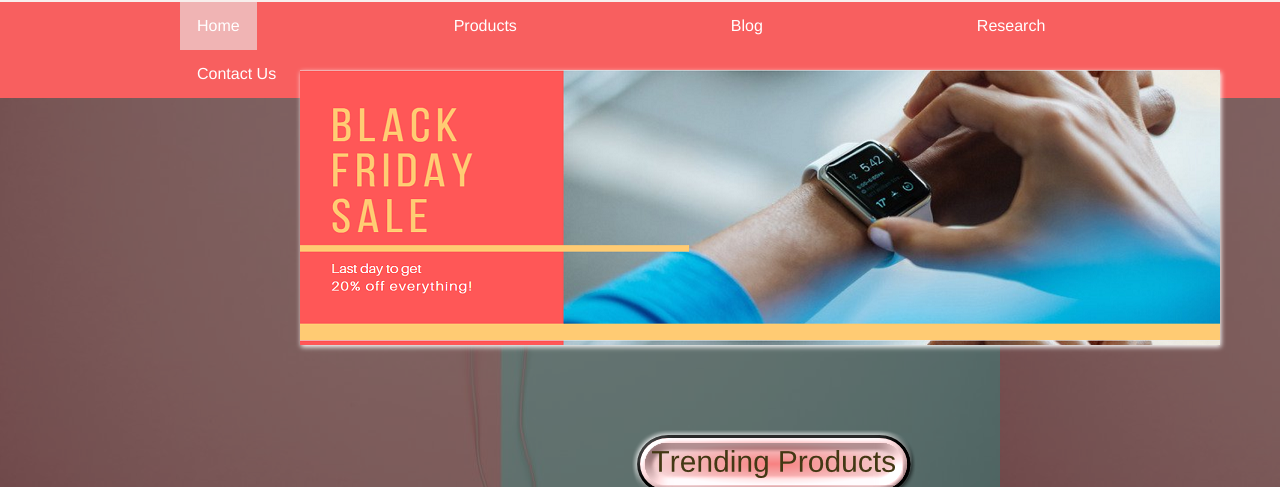
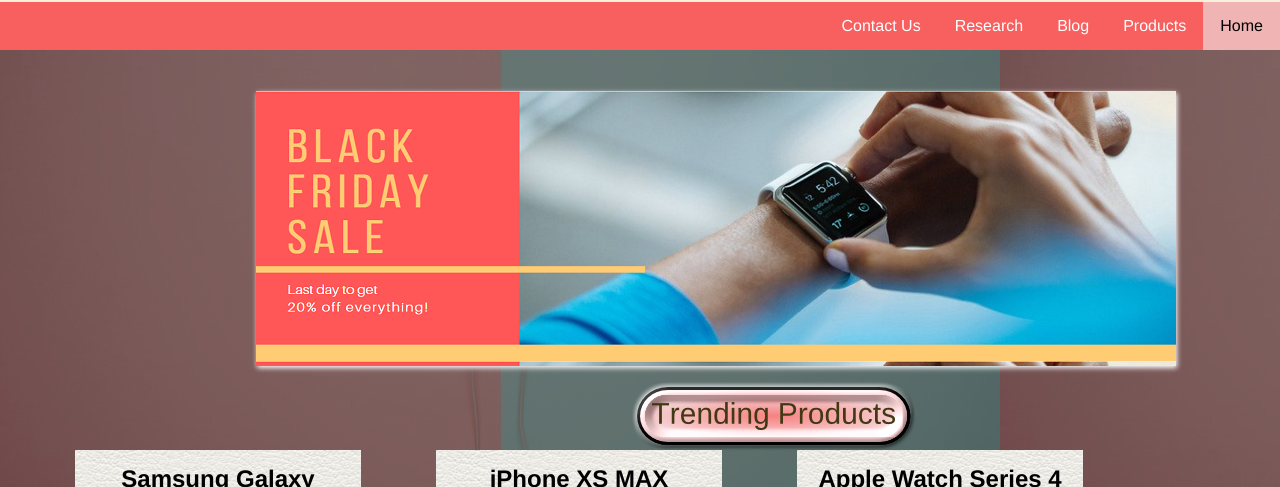
Before and after one commit to prajwol148/CartExpress---Online-Gadgets-Shopping, a plain HTML site: page CartExpress- Online Gadgets Shopping/index.html in a window 1280 px wide. Shown: the part 111-598 px from the top of the page. Drawn offline with Linux system fonts and the light colour scheme.

Commit message:
Update home.css

```diff
--- a/CartExpress- Online Gadgets Shopping/CSS/home.css
+++ b/CartExpress- Online Gadgets Shopping/CSS/home.css
@@ -1,19 +1,21 @@
-*{	/*Setting margin, padding and font style for whole page*/
+* {
+    /*Setting margin, padding and font style for whole page*/
     margin: 0;
     padding: 0;
     font-family: Helvetica;
 }
-header{
-	background-color: #F8EFED;
 
+header {
+    background-color: #F8EFDD;
 }
-img{	/*defining margins for images in this webpage*/
 
+img {
+    /*defining margins for images in this webpage*/
     margin-left: auto;
     margin-right: auto;
+}
 
-}
-ul{
+ul {
     overflow: hidden;
     list-style-type: none;
     margin: 0;
@@ -22,8 +24,8 @@ ul{
 }
 
 li {
-	float: left;
-	margin-left: 180px;
+    float: right;
+    margin-left: auto;
 }
 
 li a {
@@ -34,56 +36,76 @@ li {
     text-align: center;
 }
 
+ul li a:hover {
+    /*This highlights the tab when we hover over it in navigation bar*/
+    background-color: #f7efef;
+    color: black;
+}
 
+ul li.active a {
+    /*This highlights the currently opened tab*/
+    background-color: #F0B4B4;
+    color: black;
+}
 
-ul li a:hover{ 	/*This highlights the tab when we hover over it in navigation bar*/
-	background-color: #F0B4B4;
-	color: white;
-}
-ul li.active a{ 	/*This highlights the currently opened tab*/
-	background-color: #F0B4B4;
-	color: white;
-}
-body{
-	background-image:linear-gradient(rgba(0,0,0,0.5),rgba(0,0,0,0.5)), url(../background.jpg); /*inserting a background and shadowing it with black color*/
+body {
+    background-image: linear-gradient(rgba(0, 0, 0, 0.5), rgba(0, 0, 0, 0.5)), url(../background.jpg);
+    /*inserting a background and shadowing it with black color*/
     height: auto;
     width: auto;
 }
-.bannerdiv{
+
+.bannerdiv {
     width: 920;
     height: 270;
     position: absolute;
-	margin-left: 300px;
-	margin-top: 5px;
+    margin: auto;
+    margin-left: 20%;
+    margin-top: 2%;
     top: 22%;
     background-image: url(../banner.png);
-
-
     box-shadow: 1px 2px 5px white;
     animation: slider 20s infinite linear;
 }
-@keyframes slider{
-	0%{background-image: url(../banner.png); }
-	25%{background-image: url(../blackfriday.png);}
-	50%{background-image: url(../iphone.png);}
-	75%{background-image: url(../s10.png);}
 
+@keyframes slider {
+    0% {
+        background-image: url(../banner.png);
     }
+    25% {
+        background-image: url(../blackfriday.png);
+    }
+    50% {
+        background-image: url(../iphone.png);
+    }
+    75% {
+        background-image: url(../s10.png);
+    }
+}
+
 .column {
     background-image: url(../background1.jpg);
     float: left;
-  	width: 25%;
+    width: 20%;
     margin-top: 400px;
     margin-left: 75px;
     padding: 15px;
+    height: 70%;
 }
 
+.row {
+    padding: auto;
+}
+
+
 /* Clear floats after the columns */
+
 .row:after {
     content: "";
     display: table;
     clear: both;
 }
+
 .footer {
     margin-top: 100px;
     background-color: #F1F1F1;
```
Lines whose indentation alone changed are shown as unchanged.
